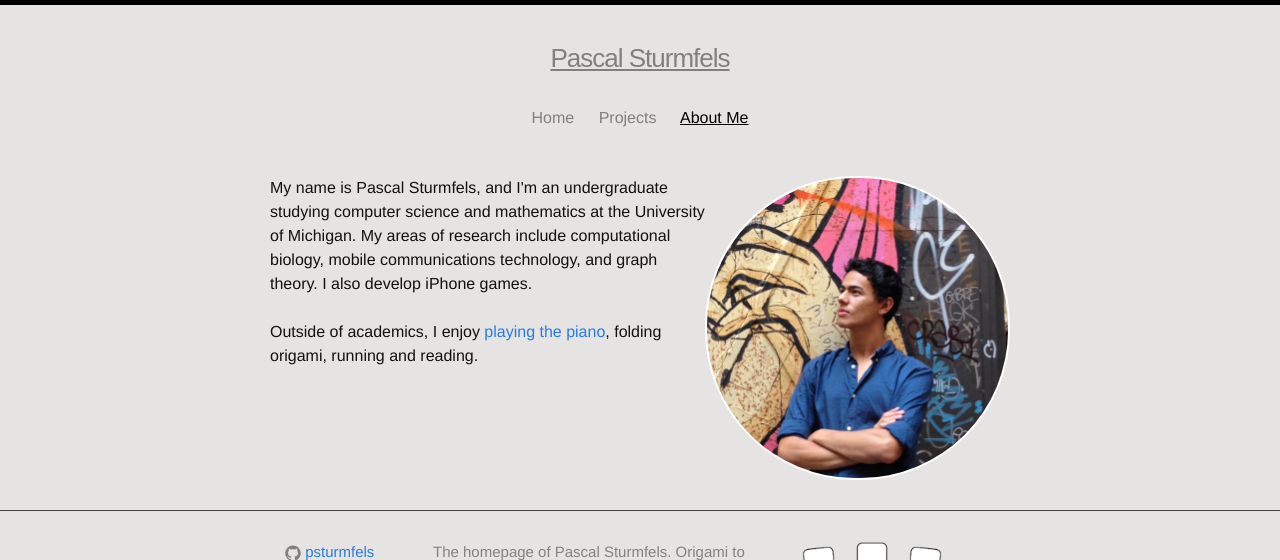
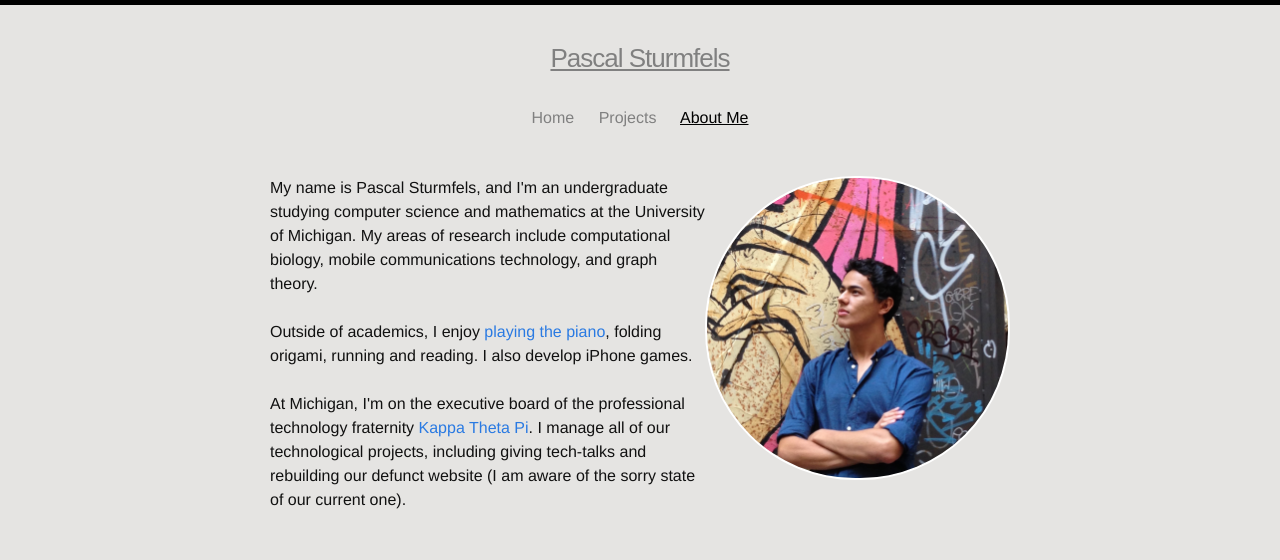
Before and after one commit to mohammadusamasaleem/mohammadusamasaleem, a Jekyll site: the page built from about/index.html, in a window 1280 px wide, cut to the strip 0-560 px from the top of the page. Built offline with Jekyll 4.4.1, drawn with Linux system fonts in a browser that asks for light colours.

Commit message:
updates to about page

```diff
--- a/about/index.html
+++ b/about/index.html
@@ -18,9 +18,14 @@ permalink: /about/
     My name is Pascal Sturmfels, and I'm an undergraduate studying computer science
     and mathematics at the University of Michigan. My areas of research include
     computational biology, mobile communications technology, and graph theory.
-    I also develop iPhone games. <br /> <br />
+    <br /> <br />
 
     Outside of academics, I enjoy <a href="https://youtu.be/w8CNzMP0JH8" target="_blank">playing the piano</a>,
-    folding origami, running and reading.
+    folding origami, running and reading. I also develop iPhone games.
 
+    <br /> <br />
+    At Michigan, I'm on the executive board of the professional technology fraternity
+    <a target="_blank" href="http://kappathetapi.com">Kappa Theta Pi</a>. I manage
+    all of our technological projects, including giving tech-talks and rebuilding
+    our defunct website (I am aware of the sorry state of our current one).
 </p>
```
